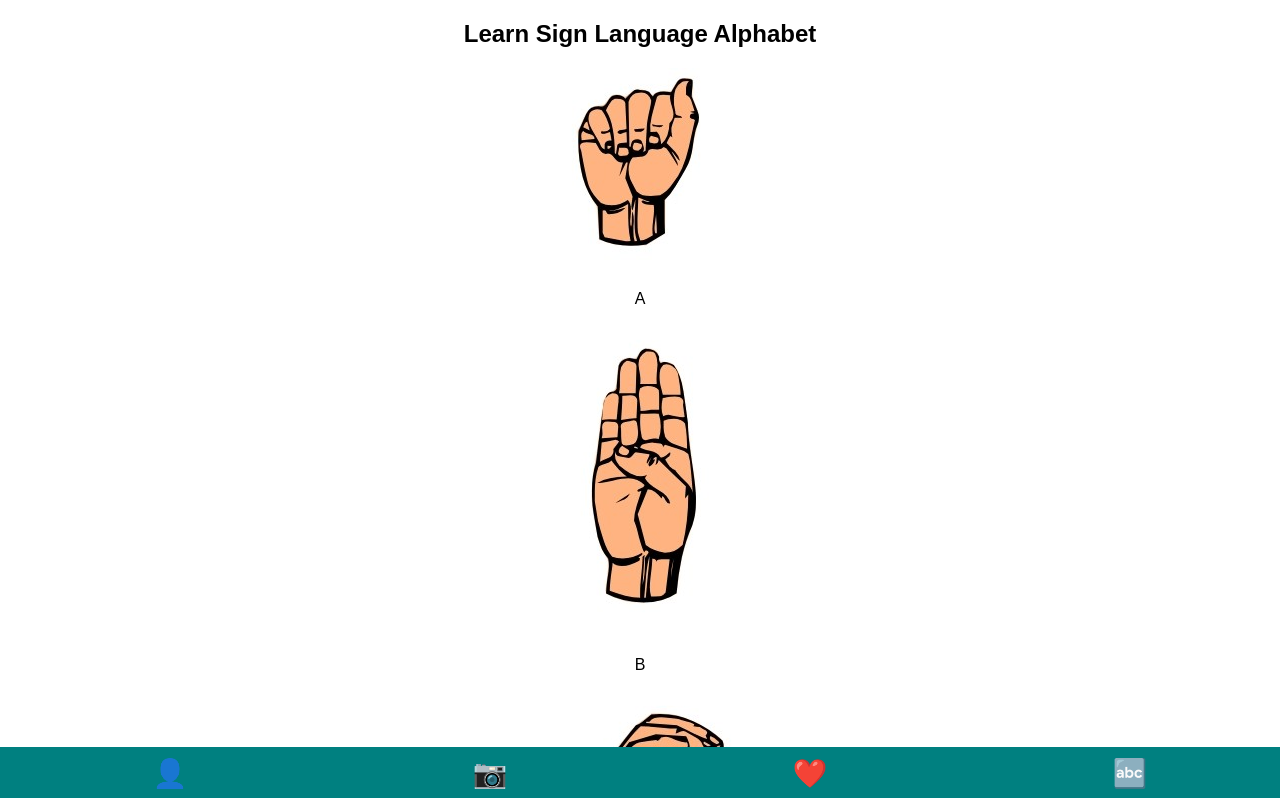
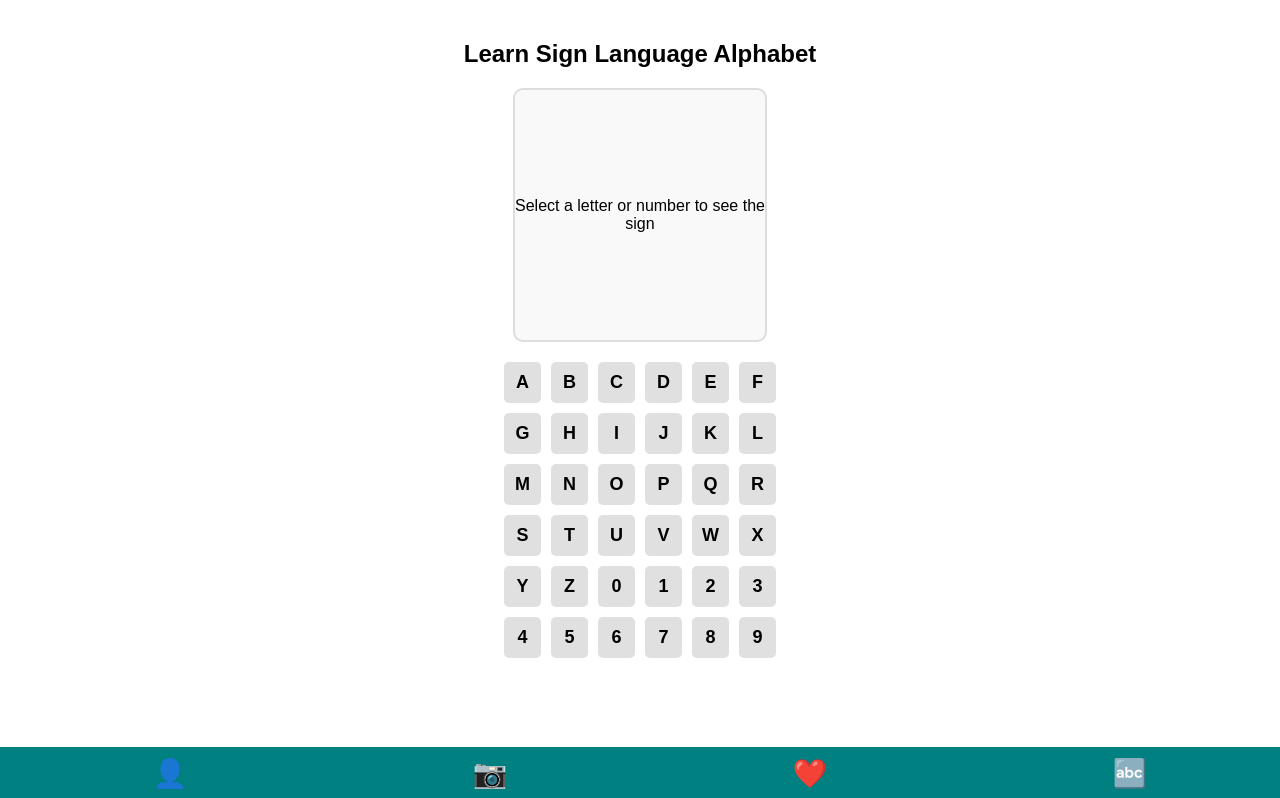
Before and after one commit to LouiseDeeth/Assistive-Technology-using-Raspberry-Pi, a React (Create React App) app in the folder frontend/: page /alphabet in a window 1280 px wide. Shown: the top 798 px of the page. Built offline with nearby package versions, Linux system fonts and the light colour scheme.

Commit message:
Added styling and tidied up

```diff
--- a/frontend/src/App.css
+++ b/frontend/src/App.css
@@ -16,27 +16,6 @@ body {
   padding: 20px;
   max-width: 400px;
   margin: auto;
-}
-
-/* Profile Header */
-.profile-header {
-  display: flex;
-  align-items: center;
-  justify-content: center;
-  width: 100%;
-  position: relative;
-  padding: 10px;
-}
-
-/* Back Button */
-.back-button {
-  background: none;
-  border: none;
-  font-size: 24px;
-  cursor: pointer;
-  position: absolute;
-  left: 20px;
-  top: 10px;
 }
 
 /* Profile Avatar */
@@ -130,3 +109,58 @@ body {
   text-decoration: none;
   color: white;
 }
+
+/* General Page Styling */
+.alphabet-page {
+  display: flex;
+  flex-direction: column;
+  align-items: center;
+  padding: 20px;
+}
+
+/* Sign Display Section */
+.sign-display {
+  display: flex;
+  align-items: center;
+  justify-content: center;
+  width: 250px;
+  height: 250px;
+  border: 2px solid #ddd;
+  border-radius: 10px;
+  margin-bottom: 20px;
+  background-color: #f9f9f9;
+}
+
+/* Sign Image */
+.sign-image {
+  width: 100%;
+  height: 100%;
+  object-fit: contain;
+}
+
+/* Keyboard Grid */
+.keyboard {
+  display: grid;
+  grid-template-columns: repeat(6, 1fr);
+  gap: 10px;
+  justify-content: center;
+  max-width: 300px;
+}
+
+/* Keyboard Keys */
+.key {
+  background-color: #e0e0e0;
+  border: none;
+  font-size: 18px;
+  font-weight: bold;
+  padding: 10px;
+  cursor: pointer;
+  border-radius: 5px;
+  text-align: center;
+}
+
+/* Highlight Selected Letter */
+.key.active {
+  background-color: teal;
+  color: white;
+}
--- a/frontend/src/App.js
+++ b/frontend/src/App.js
@@ -2,7 +2,7 @@ import React, { useEffect, useState } from "react";
 import { BrowserRouter as Router, Routes, Route } from "react-router-dom";
 import ProfilePage from "./pages/ProfilePage";
 import CameraPage from "./pages/CameraPage";
-import FavoritesPage from "./pages/FavoritesPage";
+import FavouritesPage from "./pages/FavoritesPage";
 import AlphabetPage from "./pages/AlphabetPage";
 import Navbar from "./components/Navbar";
 import "./App.css";
@@ -26,7 +26,7 @@ function App() {
             <Routes>
                 <Route path="/" element={<ProfilePage />} />
                 <Route path="/camera" element={<CameraPage />} />
-                <Route path="/favorites" element={<FavoritesPage />} />
+                <Route path="/favourites" element={<FavouritesPage />} />
                 <Route path="/alphabet" element={<AlphabetPage />} />
             </Routes>
         </Router>
--- a/frontend/src/components/Navbar.js
+++ b/frontend/src/components/Navbar.js
@@ -6,7 +6,7 @@ function Navbar() {
         <nav className="navbar">
             <Link to="/">👤</Link>
             <Link to="/camera">📷</Link>
-            <Link to="/favorites">❤️</Link>
+            <Link to="/favourites">❤️</Link>
             <Link to="/alphabet">🔤</Link>
         </nav>
     );
--- a/frontend/src/pages/AlphabetPage.js
+++ b/frontend/src/pages/AlphabetPage.js
@@ -1,4 +1,4 @@
-import React from "react";
+import React, { useState } from "react";
 
 function AlphabetPage() {
     const alphabet = [
@@ -30,7 +30,7 @@ function AlphabetPage() {
         { letter: "Z", image: "/images/signs/Z.jpeg" },
         { letter: "0", image: "/images/signs/0.jpeg" },
         { letter: "1", image: "/images/signs/1.jpeg" },
-        { letter: "2", image: "/imagessigns/2.jpeg" },
+        { letter: "2", image: "/images/signs/2.jpeg" },
         { letter: "3", image: "/images/signs/3.jpeg" },
         { letter: "4", image: "/images/signs/4.jpeg" },
         { letter: "5", image: "/images/signs/5.jpeg" },
@@ -40,15 +40,36 @@ function AlphabetPage() {
         { letter: "9", image: "/images/signs/9.jpeg" },
     ];
 
+    const [selectedSign, setSelectedSign] = useState(null);
+
+    const handleLetterClick = (letter) => {
+        const foundSign = alphabet.find(sign => sign.letter === letter);
+        setSelectedSign(foundSign);
+    };
+
     return (
         <div className="alphabet-page">
             <h2>Learn Sign Language Alphabet</h2>
-            <div className="alphabet-grid">
+
+            {/* Sign Display Section */}
+            <div className="sign-display">
+                {selectedSign ? (
+                    <img src={selectedSign.image} alt={selectedSign.letter} className="sign-image" />
+                ) : (
+                    <p>Select a letter or number to see the sign</p>
+                )}
+            </div>
+
+            {/* On-Screen Keyboard */}
+            <div className="keyboard">
                 {alphabet.map((sign) => (
-                    <div key={sign.letter} className="alphabet-item">
-                        <img src={sign.image} alt={sign.letter} />
-                        <p>{sign.letter}</p>
-                    </div>
+                    <button
+                        key={sign.letter}
+                        className={`key ${selectedSign?.letter === sign.letter ? "active" : ""}`}
+                        onClick={() => handleLetterClick(sign.letter)}
+                    >
+                        {sign.letter}
+                    </button>
                 ))}
             </div>
         </div>
--- a/frontend/src/pages/FavoritesPage.js
+++ b/frontend/src/pages/FavoritesPage.js
@@ -5,7 +5,7 @@ function FavoritesPage() {
 
     return (
         <div className="favorites-page">
-            <h2>Favorite Signs</h2>
+            <h2>Favourite Signs</h2>
             <ul>
                 {favorites.map((sign, index) => (
                     <li key={index}>{sign}</li>
--- a/frontend/src/pages/ProfilePage.js
+++ b/frontend/src/pages/ProfilePage.js
@@ -8,9 +8,6 @@ function ProfilePage() {
 
     return (
         <div className={`profile-page ${darkMode ? "dark" : ""}`}>
-            <div className="profile-header">
-                <button onClick={() => navigate("/")}>←</button>
-            </div>
             <div className="profile-image-container">
                 <img src="/images/picture1.png" alt="Sign Language Picture" className="Picture1" />
 
```
